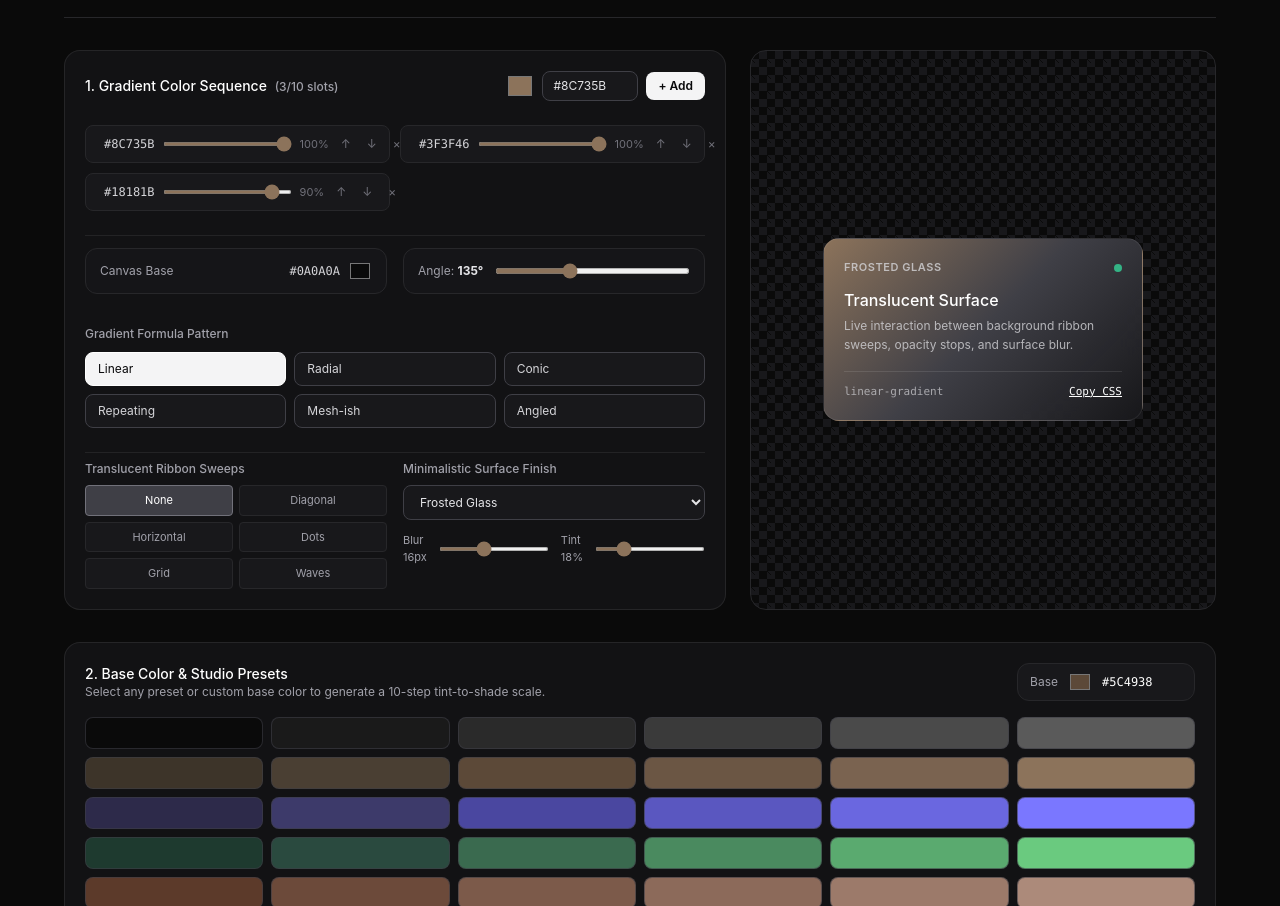
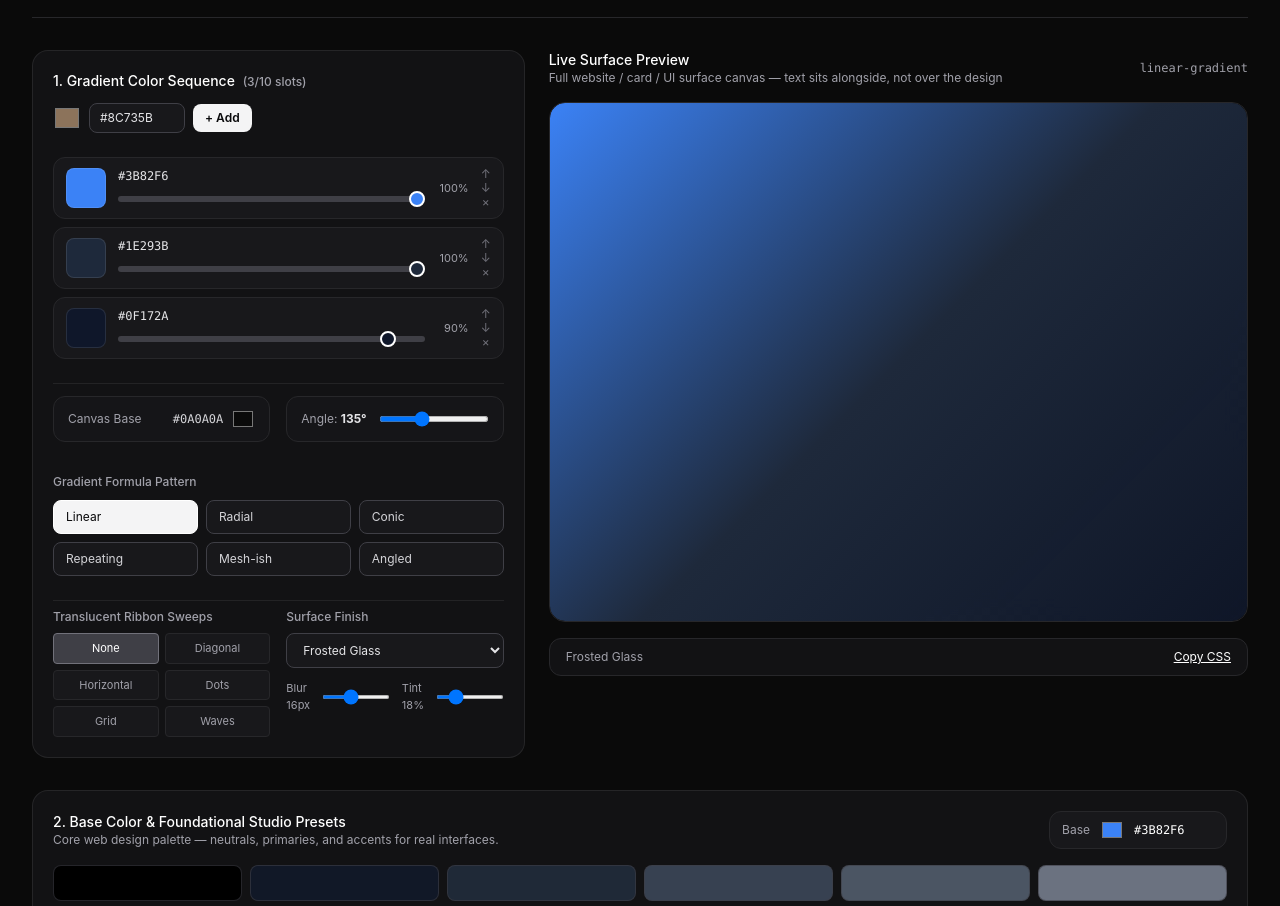
Before and after one commit to MaxMaseratii/COLORTMSIK, a plain HTML site: page index.html in a window 1280 px wide. Shown: the part 83-989 px from the top of the page. Drawn offline with nearby package versions, Linux system fonts and the light colour scheme.

Commit message:
Improve stops (color-aware + matching sliders), larger non-card preview, foundational presets

```diff
--- a/index.html
+++ b/index.html
@@ -22,7 +22,6 @@
   </script>
   <style>
     body { background-color: #0A0A0A; color: #F4F4F5; font-family: -apple-system, BlinkMacSystemFont, "Segoe UI", Roboto, sans-serif; }
-    input[type="range"] { accent-color: #8C735B; }
     .checkerboard {
       background-image: linear-gradient(45deg, #18181b 25%, transparent 25%),
                         linear-gradient(-45deg, #18181b 25%, transparent 25%),
@@ -32,25 +31,52 @@
       background-position: 0 0, 0 8px, 8px -8px, -8px 0px;
     }
     .preset-pill { transition: transform 0.12s, box-shadow 0.12s; }
-    .preset-pill:hover { transform: scale(1.04); }
+    .preset-pill:hover { transform: scale(1.05); }
     .shade-step { cursor: pointer; transition: transform 0.1s; }
-    .shade-step:hover { transform: scale(1.08); }
+    .shade-step:hover { transform: scale(1.06); }
     .toggle { position: relative; display: inline-block; width: 36px; height: 20px; }
     .toggle input { opacity: 0; width: 0; height: 0; }
     .slider { position: absolute; cursor: pointer; top: 0; left: 0; right: 0; bottom: 0; background: #3F3F46; transition: .2s; border-radius: 20px; }
     .slider:before { position: absolute; content: ""; height: 16px; width: 16px; left: 2px; bottom: 2px; background: white; transition: .2s; border-radius: 50%; }
     input:checked + .slider { background: #8C735B; }
     input:checked + .slider:before { transform: translateX(16px); }
+    /* Colored range sliders */
+    input[type="range"].color-slider {
+      -webkit-appearance: none;
+      appearance: none;
+      height: 6px;
+      border-radius: 999px;
+      background: #3F3F46;
+      outline: none;
+    }
+    input[type="range"].color-slider::-webkit-slider-thumb {
+      -webkit-appearance: none;
+      appearance: none;
+      width: 16px;
+      height: 16px;
+      border-radius: 50%;
+      background: var(--thumb, #8C735B);
+      cursor: pointer;
+      border: 2px solid #fff;
+    }
+    input[type="range"].color-slider::-moz-range-thumb {
+      width: 16px;
+      height: 16px;
+      border-radius: 50%;
+      background: var(--thumb, #8C735B);
+      cursor: pointer;
+      border: 2px solid #fff;
+    }
   </style>
 </head>
 <body class="min-h-screen p-4 md:p-8 antialiased selection:bg-[#8C735B] selection:text-white">
-  <div class="max-w-6xl mx-auto space-y-8">
+  <div class="max-w-7xl mx-auto space-y-8">
 
     <!-- Header -->
     <header class="flex flex-col sm:flex-row sm:items-center justify-between gap-4 border-b border-zinc-800 pb-5">
       <div>
         <h1 class="text-xl font-semibold tracking-tight text-white">Color & Gradient Design Studio</h1>
-        <p class="text-xs text-zinc-400 mt-1">Design translucent ribbon sweeps, 10-step shade scales, and live UI surfaces.</p>
+        <p class="text-xs text-zinc-400 mt-1">Design website colors, surfaces, gradients, and UI elements before implementation.</p>
       </div>
       <div class="flex items-center gap-2">
         <button id="copyAllCssBtn" class="px-3.5 py-2 rounded-lg bg-zinc-900 hover:bg-zinc-800 border border-zinc-700 text-xs font-medium text-zinc-200 transition">Copy Full CSS</button>
@@ -59,7 +85,7 @@
 
     <!-- SECTION 1: GRADIENT COLOR SEQUENCE & LIVE PREVIEW -->
     <section class="grid grid-cols-1 lg:grid-cols-12 gap-6">
-      <div class="lg:col-span-7 bg-[#121214] border border-zinc-800/90 rounded-2xl p-5 space-y-6">
+      <div class="lg:col-span-5 bg-[#121214] border border-zinc-800/90 rounded-2xl p-5 space-y-6">
         <div class="flex flex-wrap items-center justify-between gap-3">
           <div>
             <h2 class="text-sm font-medium text-white">1. Gradient Color Sequence <span id="slotCounter" class="text-xs text-zinc-400 ml-1">(3/10 slots)</span></h2>
@@ -70,7 +96,7 @@
             <button id="addStopBtn" class="px-3 py-1.5 rounded-lg bg-zinc-100 hover:bg-white text-zinc-950 text-xs font-semibold transition">+ Add</button>
           </div>
         </div>
-        <div id="stopsContainer" class="grid grid-cols-1 sm:grid-cols-2 gap-2.5"></div>
+        <div id="stopsContainer" class="space-y-2"></div>
 
         <div class="grid grid-cols-1 sm:grid-cols-2 gap-4 pt-3 border-t border-zinc-800/80">
           <div class="flex items-center justify-between bg-zinc-900/70 px-3.5 py-2.5 rounded-xl border border-zinc-800">
@@ -97,7 +123,7 @@
             <div id="ribbonPresets" class="grid grid-cols-2 gap-1.5"></div>
           </div>
           <div class="space-y-2">
-            <label class="text-xs font-medium text-zinc-400 block">Minimalistic Surface Finish</label>
+            <label class="text-xs font-medium text-zinc-400 block">Surface Finish</label>
             <select id="surfaceFinishSelect" class="w-full px-3 py-2 text-xs bg-zinc-900 border border-zinc-700 rounded-lg text-zinc-200 focus:outline-none">
               <option value="glass">Frosted Glass</option>
               <option value="matte">Matte Dark</option>
@@ -115,39 +141,40 @@
         </div>
       </div>
 
-      <div class="lg:col-span-5 flex flex-col gap-4">
-        <div id="gradientCanvas" class="relative w-full h-80 lg:h-full min-h-[340px] rounded-2xl border border-zinc-800 overflow-hidden flex items-center justify-center p-6 transition-all duration-300 checkerboard">
+      <!-- Bigger Preview + Side Info -->
+      <div class="lg:col-span-7 flex flex-col gap-4">
+        <div class="flex items-center justify-between">
+          <div>
+            <div class="text-sm font-medium text-white">Live Surface Preview</div>
+            <div class="text-xs text-zinc-400">Full website / card / UI surface canvas — text sits alongside, not over the design</div>
+          </div>
+          <div class="text-xs font-mono text-zinc-400" id="liveFormulaTag">linear-gradient</div>
+        </div>
+        <div id="gradientCanvas" class="relative w-full min-h-[420px] lg:min-h-[520px] rounded-2xl border border-zinc-800 overflow-hidden transition-all duration-300 checkerboard">
           <div id="ribbonLayer" class="absolute inset-0 pointer-events-none transition-all duration-500"></div>
-          <div id="surfaceCard" class="relative z-10 w-full max-w-xs rounded-2xl p-5 transition-all duration-300">
-            <div class="flex items-center justify-between mb-3">
-              <span class="text-[11px] uppercase tracking-wider font-semibold text-zinc-300/80" id="surfaceBadge">Frosted Glass</span>
-              <span class="w-2 h-2 rounded-full bg-emerald-400/80"></span>
-            </div>
-            <h3 class="text-base font-medium text-white">Translucent Surface</h3>
-            <p class="text-xs text-zinc-300/80 mt-1 leading-relaxed">Live interaction between background ribbon sweeps, opacity stops, and surface blur.</p>
-            <div class="mt-4 pt-3 border-t border-white/10 flex items-center justify-between text-[11px] font-mono text-zinc-300/70">
-              <span id="liveFormulaTag">linear-gradient</span>
-              <button id="copyGradientCssBtn" class="text-white underline hover:text-zinc-200">Copy CSS</button>
-            </div>
-          </div>
+          <div id="surfaceArea" class="absolute inset-0 transition-all duration-300"></div>
+        </div>
+        <div class="flex items-center justify-between text-xs text-zinc-400 bg-zinc-900/60 border border-zinc-800 rounded-xl px-4 py-2.5">
+          <span id="surfaceBadge">Frosted Glass</span>
+          <button id="copyGradientCssBtn" class="text-white underline hover:text-zinc-200">Copy CSS</button>
         </div>
       </div>
     </section>
 
-    <!-- SECTION 2: BASE COLOR & 5x6 PRESETS -->
+    <!-- SECTION 2: BASE COLOR & FOUNDATIONAL PRESETS -->
     <section class="bg-[#121214] border border-zinc-800/90 rounded-2xl p-5 space-y-4">
       <div class="flex flex-wrap items-center justify-between gap-4">
         <div>
-          <h2 class="text-sm font-medium text-white">2. Base Color & Studio Presets</h2>
-          <p class="text-xs text-zinc-400">Select any preset or custom base color to generate a 10-step tint-to-shade scale.</p>
+          <h2 class="text-sm font-medium text-white">2. Base Color & Foundational Studio Presets</h2>
+          <p class="text-xs text-zinc-400">Core web design palette — neutrals, primaries, and accents for real interfaces.</p>
         </div>
         <div class="flex items-center gap-2.5 bg-zinc-900 px-3 py-1.5 rounded-xl border border-zinc-800">
           <span class="text-xs text-zinc-400">Base</span>
-          <input type="color" id="baseColorPicker" value="#5C4938" class="w-6 h-6 rounded cursor-pointer bg-transparent border-0" />
-          <input type="text" id="baseColorHex" value="#5C4938" maxlength="7" class="w-20 text-xs font-mono bg-transparent text-white uppercase focus:outline-none" />
+          <input type="color" id="baseColorPicker" value="#3B82F6" class="w-6 h-6 rounded cursor-pointer bg-transparent border-0" />
+          <input type="text" id="baseColorHex" value="#3B82F6" maxlength="7" class="w-20 text-xs font-mono bg-transparent text-white uppercase focus:outline-none" />
         </div>
       </div>
-      <div id="presetGrid" class="grid grid-cols-2 sm:grid-cols-3 md:grid-cols-6 gap-2"></div>
+      <div id="presetGrid" class="grid grid-cols-3 sm:grid-cols-5 md:grid-cols-6 gap-2"></div>
     </section>
 
     <!-- SECTION 3: INTERACTIVE TINT-TO-SHADE + COMPONENTS -->
@@ -155,7 +182,7 @@
       <div class="flex flex-wrap items-center justify-between gap-4">
         <div>
           <h2 class="text-sm font-medium text-white">3. Interactive Tint-to-Shade Scale (0–9) & UI Component Preview</h2>
-          <p class="text-xs text-zinc-400">Click any shade step to inspect its values, push it to the gradient sequence, or preview UI variants.</p>
+          <p class="text-xs text-zinc-400">Click any shade step to add it to the gradient sequence or inspect values.</p>
         </div>
         <div class="flex flex-wrap items-center gap-2 bg-zinc-900 p-1.5 rounded-xl border border-zinc-800">
           <span class="text-xs text-zinc-400 px-2">Text Color:</span>
@@ -168,8 +195,8 @@
 
       <div class="flex items-center gap-4 flex-wrap">
         <div class="flex-1 min-w-[280px]">
-          <div class="text-xs text-zinc-400 mb-2">Interactive Tint-to-Shade Scale (Click to add to gradient sequence or inspect)</div>
-          <div id="shadeScale" class="flex h-12 rounded-lg overflow-hidden border border-zinc-700"></div>
+          <div class="text-xs text-zinc-400 mb-2">Interactive Tint-to-Shade Scale (Click to add to gradient sequence)</div>
+          <div id="shadeScale" class="flex h-14 rounded-lg overflow-hidden border border-zinc-700"></div>
         </div>
         <div class="bg-zinc-900 border border-zinc-800 rounded-xl p-3 text-xs">
           <div class="text-zinc-400">WCAG Contrast</div>
@@ -215,7 +242,6 @@
   </div>
 
   <script>
-    // --- Data ---
     const patterns = [
       { id: 'linear', label: 'Linear', type: 'linear-gradient' },
       { id: 'radial', label: 'Radial', type: 'radial-gradient' },
@@ -232,18 +258,28 @@
       { id: 'grid', label: 'Grid' },
       { id: 'waves', label: 'Waves' }
     ];
+
+    // Better foundational web design palette
     const presets = [
-      '#0A0A0A','#1A1A1A','#2A2A2A','#3A3A3A','#4A4A4A','#5A5A5A',
-      '#3D3429','#4A3F33','#5C4938','#6B5644','#7A6350','#8C735B',
-      '#2D2A4A','#3D3A6A','#4A47A0','#5A57C0','#6A67E0','#7A77FF',
-      '#1E3A2F','#2A4A3F','#3A6A4F','#4A8A5F','#5AAA6F','#6ACA7F',
-      '#5C3A2A','#6C4A3A','#7C5A4A','#8C6A5A','#9C7A6A','#AC8A7A'
+      // Neutrals
+      '#000000','#111827','#1F2937','#374151','#4B5563','#6B7280',
+      '#9CA3AF','#D1D5DB','#E5E7EB','#F3F4F6','#F9FAFB','#FFFFFF',
+      // Blues
+      '#1E40AF','#1D4ED8','#2563EB','#3B82F6','#60A5FA','#93C5FD',
+      // Greens
+      '#065F46','#047857','#059669','#10B981','#34D399','#6EE7B7',
+      // Reds / Oranges
+      '#991B1B','#B91C1C','#DC2626','#EF4444','#F97316','#FB923C',
+      // Purples / Pinks
+      '#5B21B6','#6D28D9','#7C3AED','#8B5CF6','#EC4899','#F472B6',
+      // Yellows / Ambers
+      '#92400E','#B45309','#D97706','#F59E0B','#FBBF24','#FDE68A'
     ];
 
     let stops = [
-      { hex: '#8C735B', alpha: 100 },
-      { hex: '#3F3F46', alpha: 100 },
-      { hex: '#18181B', alpha: 90 }
+      { hex: '#3B82F6', alpha: 100 },
+      { hex: '#1E293B', alpha: 100 },
+      { hex: '#0F172A', alpha: 90 }
     ];
     let activePattern = patterns[0];
     let activeRibbon = ribbons[0];
@@ -252,17 +288,16 @@
     let blur = 16;
     let tint = 18;
     let surfaceFinish = 'glass';
-    let baseColor = '#5C4938';
+    let baseColor = '#3B82F6';
     let textMode = 'auto';
 
-    // --- DOM ---
     const stopsContainer = document.getElementById('stopsContainer');
     const patternGrid = document.getElementById('patternGrid');
     const ribbonPresets = document.getElementById('ribbonPresets');
     const presetGrid = document.getElementById('presetGrid');
     const shadeScale = document.getElementById('shadeScale');
     const ribbonLayer = document.getElementById('ribbonLayer');
-    const surfaceCard = document.getElementById('surfaceCard');
+    const surfaceArea = document.getElementById('surfaceArea');
     const surfaceBadge = document.getElementById('surfaceBadge');
     const liveFormulaTag = document.getElementById('liveFormulaTag');
     const slotCounter = document.getElementById('slotCounter');
@@ -317,15 +352,19 @@
       stopsContainer.innerHTML = '';
       stops.forEach((s, i) => {
         const el = document.createElement('div');
-        el.className = 'flex items-center gap-2 bg-zinc-900 border border-zinc-800 rounded-lg px-2.5 py-2';
+        el.className = 'flex items-center gap-3 bg-zinc-900 border border-zinc-800 rounded-xl px-3 py-2.5';
         el.innerHTML = `
-          <div class="w-5 h-5 rounded" style="background:${s.hex}"></div>
-          <span class="text-xs font-mono text-zinc-300 w-14">${s.hex}</span>
-          <input type="range" min="0" max="100" value="${s.alpha}" data-i="${i}" class="flex-1 h-1" />
-          <span class="text-[11px] text-zinc-500 w-8 text-right">${s.alpha}%</span>
-          <button data-action="up" data-i="${i}" class="text-zinc-500 hover:text-white text-xs px-1">↑</button>
-          <button data-action="down" data-i="${i}" class="text-zinc-500 hover:text-white text-xs px-1">↓</button>
-          <button data-action="del" data-i="${i}" class="text-zinc-500 hover:text-red-400 text-xs px-1">×</button>
+          <div class="w-10 h-10 rounded-lg border border-white/10 flex-shrink-0" style="background:${s.hex}"></div>
+          <div class="flex-1 min-w-0">
+            <div class="text-xs font-mono text-zinc-200">${s.hex}</div>
+            <input type="range" min="0" max="100" value="${s.alpha}" data-i="${i}" class="color-slider w-full mt-1" style="--thumb:${s.hex}; accent-color:${s.hex}" />
+          </div>
+          <span class="text-[11px] text-zinc-400 w-8 text-right">${s.alpha}%</span>
+          <div class="flex flex-col gap-0.5">
+            <button data-action="up" data-i="${i}" class="text-zinc-500 hover:text-white text-xs leading-none">↑</button>
+            <button data-action="down" data-i="${i}" class="text-zinc-500 hover:text-white text-xs leading-none">↓</button>
+            <button data-action="del" data-i="${i}" class="text-zinc-500 hover:text-red-400 text-xs leading-none">×</button>
+          </div>
         `;
         stopsContainer.appendChild(el);
       });
@@ -333,8 +372,9 @@
 
       stopsContainer.querySelectorAll('input[type=range]').forEach(sl => {
         sl.addEventListener('input', e => {
-          stops[+e.target.dataset.i].alpha = +e.target.value;
-          e.target.nextElementSibling.textContent = e.target.value + '%';
+          const idx = +e.target.dataset.i;
+          stops[idx].alpha = +e.target.value;
+          e.target.parentElement.nextElementSibling.textContent = e.target.value + '%';
           updatePreview();
         });
       });
@@ -377,7 +417,7 @@
       presetGrid.innerHTML = '';
       presets.forEach(hex => {
         const btn = document.createElement('button');
-        btn.className = 'preset-pill h-8 rounded-lg border border-zinc-700/60';
+        btn.className = 'preset-pill h-9 rounded-lg border border-zinc-700/60';
         btn.style.background = hex;
         btn.title = hex;
         btn.onclick = () => {
@@ -424,7 +464,7 @@
 
     function getRibbonBg() {
       const intensity = 0.4;
-      const base = stops[0] ? hexToRgba(stops[0].hex, Math.round(intensity*50)) : 'rgba(140,115,91,0.25)';
+      const base = stops[0] ? hexToRgba(stops[0].hex, Math.round(intensity*50)) : 'rgba(59,130,246,0.25)';
       switch (activeRibbon.id) {
         case 'diagonal': return `repeating-linear-gradient(45deg, transparent, transparent 10px, ${base} 10px, ${base} 11px)`;
         case 'horizontal': return `repeating-linear-gradient(0deg, transparent, transparent 8px, ${base} 8px, ${base} 9px)`;
@@ -442,18 +482,17 @@
       if (activeRibbon.id === 'dots' || activeRibbon.id === 'grid') ribbonLayer.style.backgroundSize = '14px 14px';
       else ribbonLayer.style.backgroundSize = '';
 
-      surfaceCard.style.background = grad;
-      surfaceCard.style.backdropFilter = `blur(${blur}px)`;
-      surfaceCard.style.backgroundColor = `rgba(255,255,255,${tint/100*0.08})`;
+      surfaceArea.style.background = grad;
+      surfaceArea.style.backdropFilter = `blur(${blur}px)`;
       surfaceBadge.textContent = document.getElementById('surfaceFinishSelect').options[document.getElementById('surfaceFinishSelect').selectedIndex].text;
       liveFormulaTag.textContent = activePattern.type;
 
-      surfaceCard.style.boxShadow = '';
-      surfaceCard.style.border = '1px solid rgba(255,255,255,0.08)';
-      if (surfaceFinish === 'matte') { surfaceCard.style.backdropFilter = 'none'; surfaceCard.style.background = '#18181B'; }
-      if (surfaceFinish === 'acrylic') { surfaceCard.style.boxShadow = '0 8px 32px rgba(0,0,0,0.45)'; }
-      if (surfaceFinish === 'neumorphic') { surfaceCard.style.boxShadow = '6px 6px 12px #0a0a0a, -6px -6px 12px #1c1c1e'; }
-      if (surfaceFinish === 'wireframe') { surfaceCard.style.background = 'transparent'; surfaceCard.style.border = '1px solid rgba(255,255,255,0.25)'; }
+      surfaceArea.style.boxShadow = '';
+      surfaceArea.style.border = 'none';
+      if (surfaceFinish === 'matte') { surfaceArea.style.backdropFilter = 'none'; surfaceArea.style.background = '#18181B'; }
+      if (surfaceFinish === 'acrylic') { surfaceArea.style.boxShadow = 'inset 0 0 0 1px rgba(255,255,255,0.08)'; }
+      if (surfaceFinish === 'neumorphic') { surfaceArea.style.boxShadow = 'inset 4px 4px 8px #0a0a0a, inset -4px -4px 8px #1c1c1e'; }
+      if (surfaceFinish === 'wireframe') { surfaceArea.style.background = 'transparent'; surfaceArea.style.border = '1px solid rgba(255,255,255,0.25)'; }
 
       updateComponents();
     }
@@ -476,7 +515,6 @@
       progressBar.style.background = baseColor;
     }
 
-    // --- Events ---
     document.getElementById('addStopBtn').onclick = () => {
       if (stops.length >= 10) return;
       let hex = document.getElementById('newStopHex').value.trim();
```
